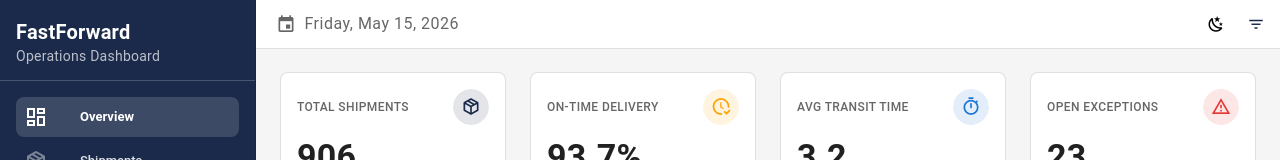
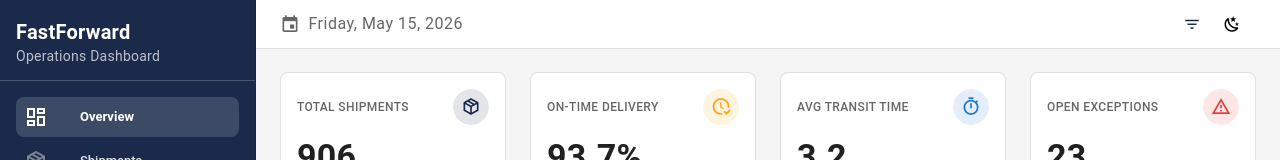
Before and after one commit to glo-kim/my-dashboard, a Vue app: page / in a window 1280 px wide. Shown: the top 160 px of the page. Built offline with nearby package versions, Linux system fonts and the light colour scheme; the HTML template or start-up script is replaced by a standard one.

Commit message:
Refactor app bar: Add class for topbar styling and adjust padding for alignment

```diff
--- a/App.vue
+++ b/App.vue
@@ -51,18 +51,12 @@
       </template>
     </v-navigation-drawer>
 
-    <v-app-bar flat density="compact" color="surface" border="b">
+    <v-app-bar flat density="compact" color="surface" border="b" class="app-topbar">
       <v-app-bar-title class="text-body-1 text-medium-emphasis">
         <v-icon size="small" class="mr-1">mdi-calendar</v-icon>
         {{ currentDate }}
       </v-app-bar-title>
       <template #append>
-        <v-btn
-          :icon="isDark ? 'mdi-weather-sunny' : 'mdi-weather-night'"
-          variant="text"
-          size="small"
-          @click="toggleTheme"
-        />
         <v-badge
           :model-value="hasActiveFilters"
           dot
@@ -78,6 +72,12 @@
             @click="filterDrawer = !filterDrawer"
           />
         </v-badge>
+        <v-btn
+          :icon="isDark ? 'mdi-weather-sunny' : 'mdi-weather-night'"
+          variant="text"
+          size="small"
+          @click="toggleTheme"
+        />
       </template>
     </v-app-bar>
 
@@ -339,9 +339,6 @@ function scrollTo(section: string) {
   background: rgba(255, 255, 255, 0.15) !important;
   border-radius: 8px;
 }
-.filter-panel-body .v-expansion-panel-text__wrapper {
-  padding: 0 !important;
-}
 .filter-checkbox .v-label {
   font-size: 0.8125rem;
   margin-inline-start: 8px;
@@ -373,8 +370,7 @@ function scrollTo(section: string) {
   display: flex;
   flex-direction: column;
   gap: 8px;
-  padding-top: 4px !important;
-  padding-bottom: 8px !important;
+  padding: 4px 0 8px 0 !important;
 }
 .filter-checkbox .v-selection-control__input i {
   color: #1B2A4A !important;
@@ -393,4 +389,12 @@ function scrollTo(section: string) {
 .active-filter-chip .v-chip__close:hover {
   opacity: 1;
 }
+/* App bar horizontal padding to align with dashboard cards */
+.app-topbar > .v-toolbar__content {
+  padding-left: 24px;
+  padding-right: 24px;
+}
+.app-topbar > .v-toolbar__content > .v-toolbar-title {
+  margin-inline-start: 0px;
+}
 </style>
```
